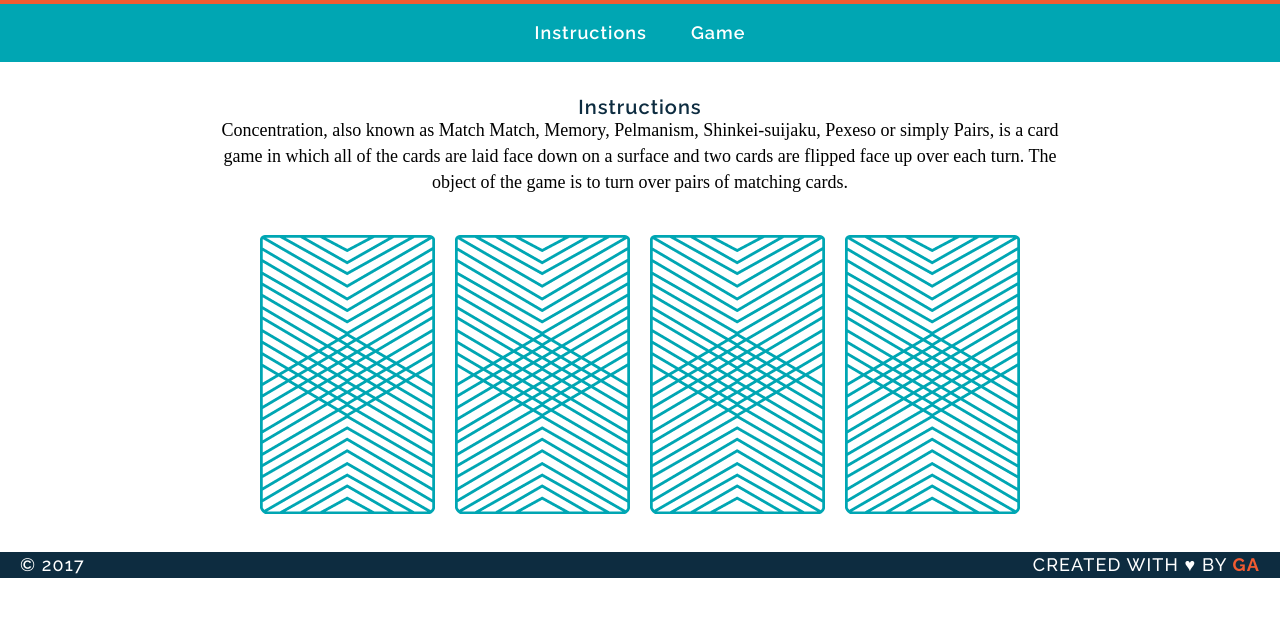
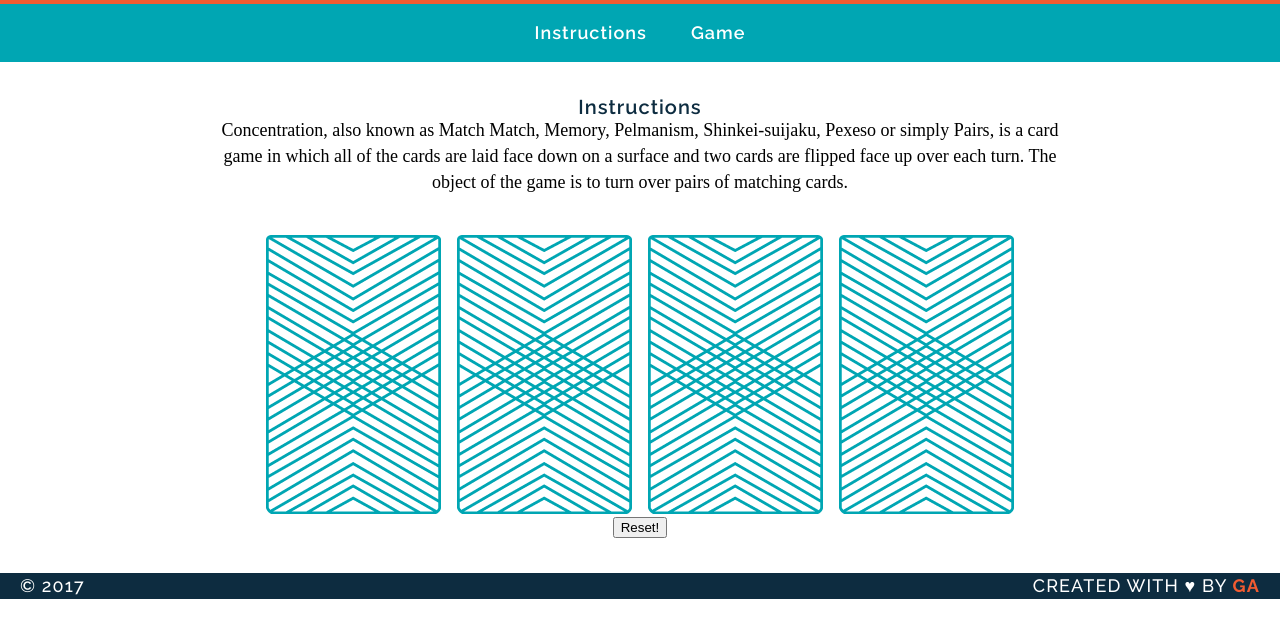
Before and after one commit to CodeConquista/wdi-fundamentals-memorygame, a plain HTML site: page memory_game/index.html in a window 1280 px wide. Shown: the part 101-738 px from the top of the page. Drawn offline with Linux system fonts and the light colour scheme; a web font is replaced by a local one.

Commit message:
created game logic

```diff
--- a/memory_game/index.html
+++ b/memory_game/index.html
@@ -18,12 +18,17 @@
 	<h2>Instructions</h2>
 		<p>Concentration, also known as Match Match, Memory, Pelmanism, Shinkei-suijaku, Pexeso or simply Pairs, is a card game in which all of the cards are laid face down on a surface and two cards are flipped face up over each turn. The object of the game is to turn over pairs of matching cards.</p>
 
-<div>
-<img src="images/back.png" alt="Queen of Diamonds">
+<div id="game-board" class="board clearfix"></div>
+
+<button onclick=(resetBoard)>Reset!</button>
+
+<!--<div class="board clearfix">
+<img src="images/queen-of-diamonds.png" alt="Queen of Diamonds">
 <img src="images/back.png" alt="Queen of Hearts">
-<img src="images/back.png" alt="King of Diamonds">
+<img src="images/king-of-diamonds.png" alt="King of Diamonds">
 <img src="images/back.png" alt="King of Hearts">
-</div>
+</div>!-->
+
 </main>
 	<footer class="clearfix">
 		<p class="copyright">&copy 2017</p>
--- a/memory_game/js/main.js
+++ b/memory_game/js/main.js
@@ -32,21 +32,40 @@ console.log("Sorry, try again.");
 }
 };
 
-var flipCard = function (cardId) {
+var flipCard = function (/*cardId*/) {
 
+var cardId =  this.getAttribute("data-id");
 console.log("User flipped " + cards[cardId].rank + ".");
 console.log(cards[cardId].cardImage);
 console.log(cards[cardId].suit);
 
 cardsInPlay.push(cards[cardId].rank);
 
+this.setAttribute("src", cards[cardId].cardImage);
+
 	if (cardsInPlay.length === 2) {
  checkForMatch();
 };
-
-
-
 };
 
-flipCard(0);
-flipCard(2);
+var createBoard = function () {
+	for (var i = 0; i< cards.length; i++) {
+		var cardElement = document.createElement('img');
+		cardElement.setAttribute("src", "images/back.png");
+		cardElement.setAttribute("data-id", i);
+		cardElement.addEventListener('click', flipCard);
+		document.getElementById('game-board').appendChild(cardElement);
+	}
+};
+
+//function reset () {
+	//console.log("reset")
+	//createBoard();
+	//var button = document.getElementByTag('button');
+	//button.addEventListener('click', createBoard);
+//};
+
+//flipCard(0);
+//flipCard(2);
+
+createBoard();
```
Also changed, not shown: 1 other file.
